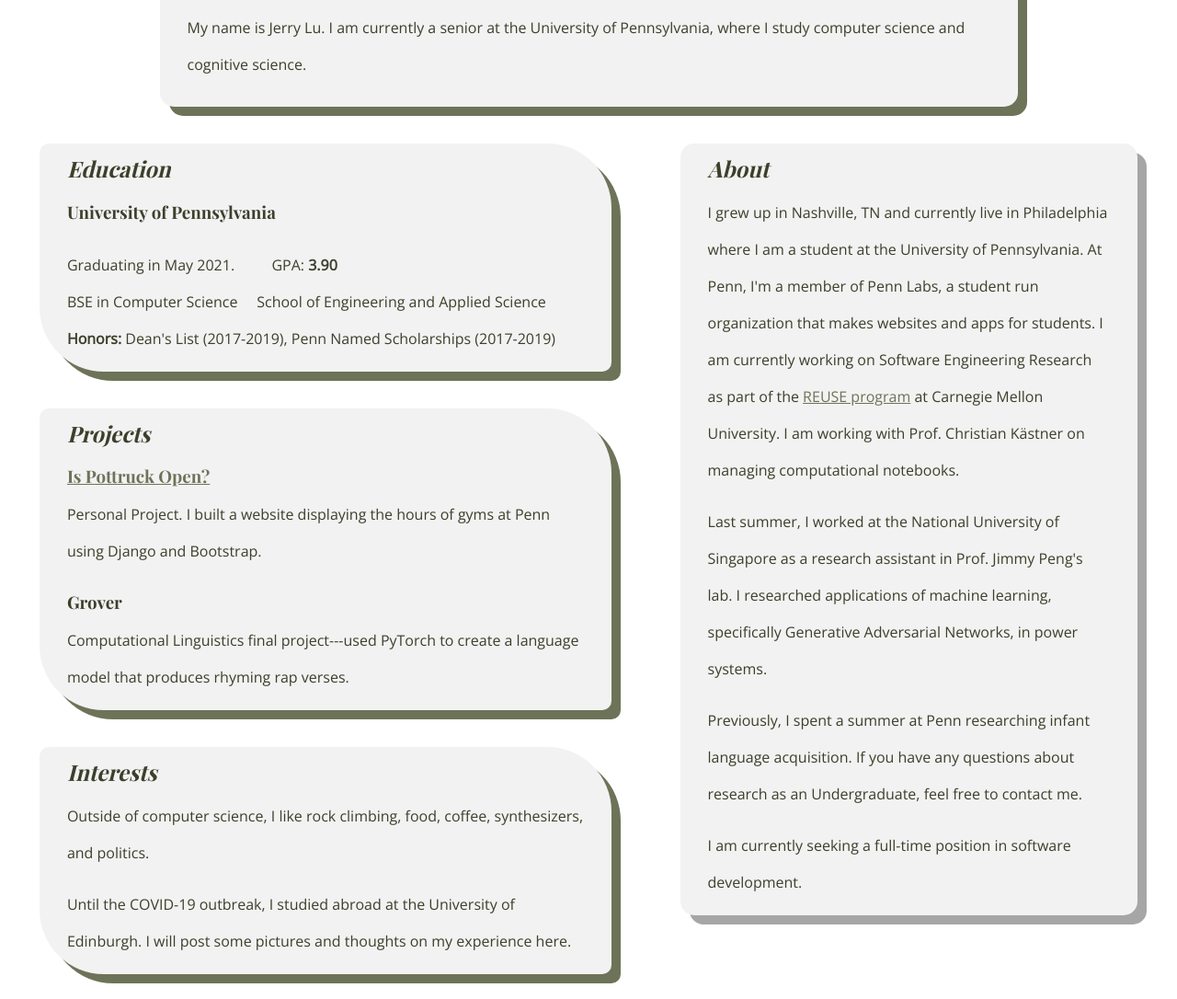
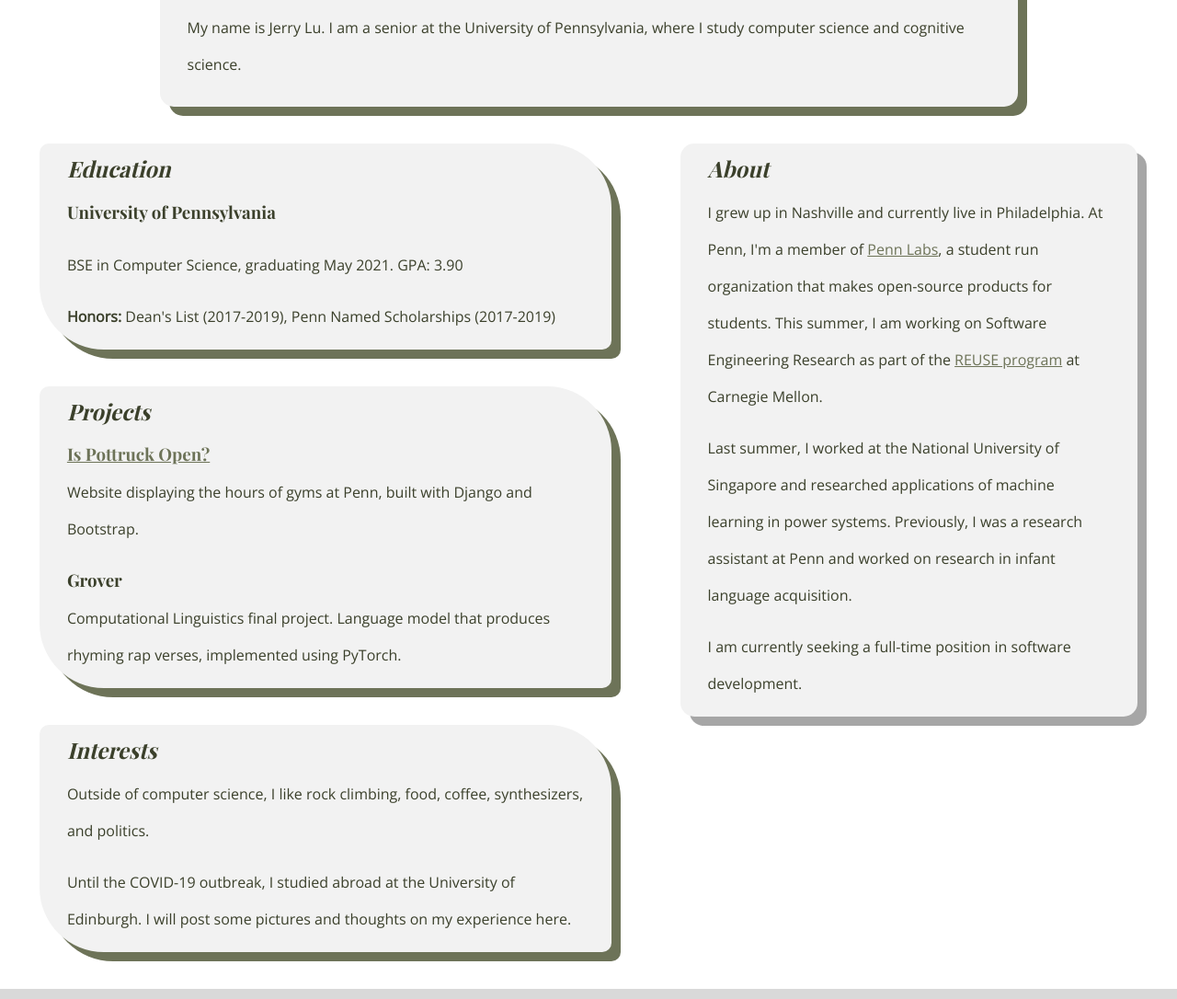
Before and after one commit to jerry-lu/jerry-lu.github.io, a plain HTML site: page index.html in a window 1280 px wide. Shown: the part 183-1269 px from the top of the page at 92% size. Drawn offline with nearby package versions, Linux system fonts and the light colour scheme; a web font is replaced by a local one.

Commit message:
edit bio

```diff
--- a/index.html
+++ b/index.html
@@ -25,26 +25,20 @@
         <div class = "intro about">
             <h2> Hello! </h2>
             <p>
-                My name is Jerry Lu. I am currently a senior at the University of Pennsylvania, where I study computer science and cognitive science.
+                My name is Jerry Lu. I am a senior at the University of Pennsylvania, where I study computer science and cognitive science.
             </p>
         </div>
         <div class = "columnr about">
             <p>
                 <h2>About</h2>
                 <p>
-                I grew up in Nashville, TN and currently live in Philadelphia
-                where I am a student at the University of Pennsylvania. At Penn, I'm a member of Penn Labs, a student run organization that makes websites and apps
-                for students. I am currently working on Software Engineering Research as part of the <a href="https://www.cmu.edu/scs/isr/reuse/">REUSE program</a> at Carnegie Mellon University. I am working with Prof. Christian Kästner on managing computational notebooks.
+                I grew up in Nashville and currently live in Philadelphia.
+                At Penn, I'm a member of <a href="https://pennlabs.org/">Penn Labs</a>, a student run organization that
+                makes open-source products for students. This summer, I am working on Software Engineering Research
+                as part of the <a href="https://www.cmu.edu/scs/isr/reuse/">REUSE program</a> at Carnegie Mellon.
                 </p>
                 <p>
-                Last summer, I worked at the National University of Singapore as a
-                research assistant in Prof. Jimmy Peng's lab. I researched applications
-                of machine learning, specifically Generative Adversarial Networks, in power systems.
-                </p>
-                <p>
-                Previously, I spent a summer at Penn researching infant language
-                acquisition. If you have any questions about research as an
-                Undergraduate, feel free to contact me.
+                Last summer, I worked at the National University of Singapore and researched applications of machine learning in power systems. Previously, I was a research assistant at Penn and worked on research in infant language acquisition.
                 </p>
                 <p>I am currently seeking a full-time position in software development.</p>
             </p>
@@ -53,18 +47,18 @@
             <h2>Education</h2>
             <h3>University of Pennsylvania</h3>
             <p>
-                Graduating in May 2021. &emsp;&emsp; GPA: <b>3.90</b> <br>
-                BSE in Computer Science &nbsp;&nbsp;&nbsp; School of Engineering and Applied Science <br>
+                BSE in Computer Science, graduating May 2021. GPA: 3.90
+            </p>
+            <p>
                 <b>Honors:</b> Dean's List (2017-2019), Penn Named Scholarships (2017-2019)
             </p>
         </div>
         <div class="columnl about">
             <h2>Projects</h2>
             <p><h3><a href="https://github.com/jerry-lu/gyms">Is Pottruck Open?</a></h3><br>
-            Personal Project. I built a website displaying the hours of gyms at
-            Penn using Django and Bootstrap.</p>
+            Website displaying the hours of gyms at Penn, built with Django and Bootstrap.</p>
             <p><h3>Grover</h3><br>
-            Computational Linguistics final project---used PyTorch to create a language model that produces rhyming rap verses.</p>
+            Computational Linguistics final project. Language model that produces rhyming rap verses, implemented using PyTorch.</p>
         </div>
         <div class="columnl about">
                 <h2>Interests</h2>
@@ -78,8 +72,8 @@
 
 <div class="footer">
     <p>
-        <img src="linkedin.png" alt="LinkedIn Logo" height="16" width="16"> <a href= "https://www.linkedin.com/in/jerry-z-lu/"> jerry-z-lu&emsp;</a>
-        <img src="github.png" alt="Github Logo" height="16" width="16"> <a href= "https://www.github.com/jerry-lu/"> jerry-lu </a>
+        <a href= "https://www.linkedin.com/in/jerry-z-lu/"> <img src="linkedin.png" alt="LinkedIn Logo" height="16" width="16"> jerry-z-lu&emsp;</a>
+        <a href= "https://www.github.com/jerry-lu/"> <img src="github.png" alt="Github Logo" height="16" width="16"> jerry-lu </a>
     </p>
 </div>
 
```
